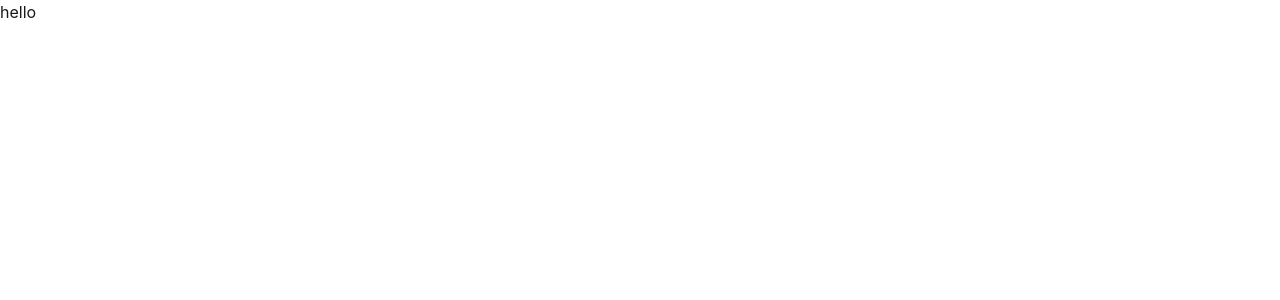
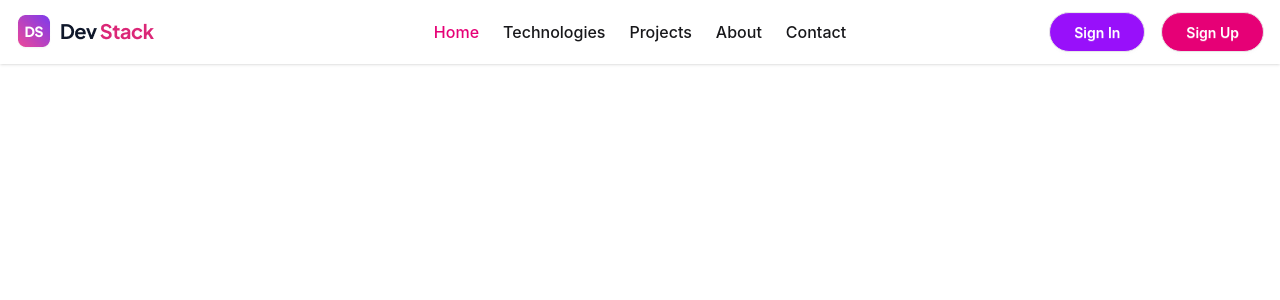
Before and after one commit to tishadey45/dev-stack, a React (Vite) app: page / in a window 1280 px wide. Shown: the top 300 px of the page. Built offline with nearby package versions, Linux system fonts and the light colour scheme.

Commit message:
:tada: navbar section done

```diff
--- a/index.html
+++ b/index.html
@@ -1,5 +1,5 @@
 <!doctype html>
-<html lang="en">
+<html lang="en" data-theme="light">
   <head>
     <meta charset="UTF-8" />
     <link rel="icon" type="image/svg+xml" href="/favicon.svg" />
--- a/package.json
+++ b/package.json
@@ -13,6 +13,7 @@
     "@tailwindcss/vite": "^4.3.3",
     "react": "^19.2.8",
     "react-dom": "^19.2.8",
+    "react-icons": "^5.7.0",
     "tailwindcss": "^4.3.3"
   },
   "devDependencies": {
--- a/src/components/Navbar.tsx
+++ b/src/components/Navbar.tsx
@@ -1,5 +1,63 @@
+import { useState } from "react";
+import logo from "../assets/logo-text.png";
+
 const Navbar = () => {
-  return <div>hello</div>;
+  const [isOpen, setIsOpen] = useState<boolean>(false);
+
+  return (
+    <nav className="navbar bg-base-100 shadow-sm px-4">
+      <div className="container mx-auto">
+        <div className="grid grid-cols-[auto_1fr_auto] lg:grid-cols-3 items-center">
+          <div className="flex justify-start lg:hidden">
+            <button onClick={() => setIsOpen(!isOpen)} className="text-2xl">
+              ☰
+            </button>
+          </div>
+
+          <div className="flex justify-center lg:justify-start">
+            <img src={logo} alt="Logo" className="object-contain" />
+          </div>
+          <ul className="hidden lg:flex justify-center items-center gap-6 font-medium">
+            <li className="hover:text-primary transition text-pink-600">
+              Home
+            </li>
+
+            <li className="hover:text-purple-600 transition">Technologies</li>
+
+            <li className="hover:text-purple-600 transition">Projects</li>
+
+            <li className="hover:text-purple-600 transition">About</li>
+
+            <li className="hover:text-purple-600 transition">Contact</li>
+          </ul>
+          <div className="flex justify-end items-center gap-2 lg:gap-4">
+            <button className="btn bg-purple-600 text-white rounded-full px-4 lg:px-6">
+              Sign In
+            </button>
+
+            <button className="btn bg-pink-600 text-white rounded-full px-4 lg:px-6">
+              Sign Up
+            </button>
+          </div>
+        </div>
+        {isOpen && (
+          <div className="lg:hidden border-t mt-3">
+            <ul className="flex flex-col items-center gap-5 py-5 font-medium">
+              <li className="text-pink-600">Home</li>
+
+              <li className="hover:text-purple-600 transition">Technologies</li>
+
+              <li className="hover:text-purple-600 transition">Projects</li>
+
+              <li className="hover:text-purple-600 transition">About</li>
+
+              <li className="hover:text-purple-600 transition">Contact</li>
+            </ul>
+          </div>
+        )}
+      </div>
+    </nav>
+  );
 };
 
 export default Navbar;
```
Also changed, not shown: 1 other file (tests, documents, lock files or other folders).
